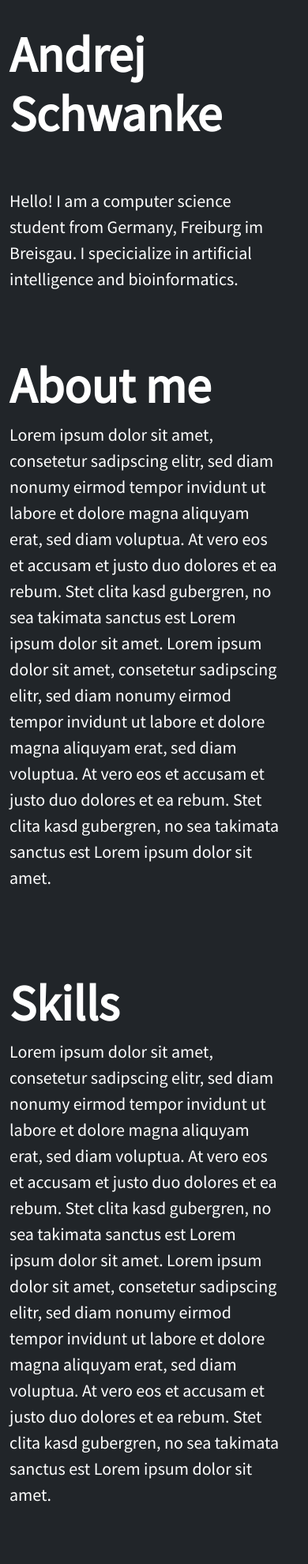
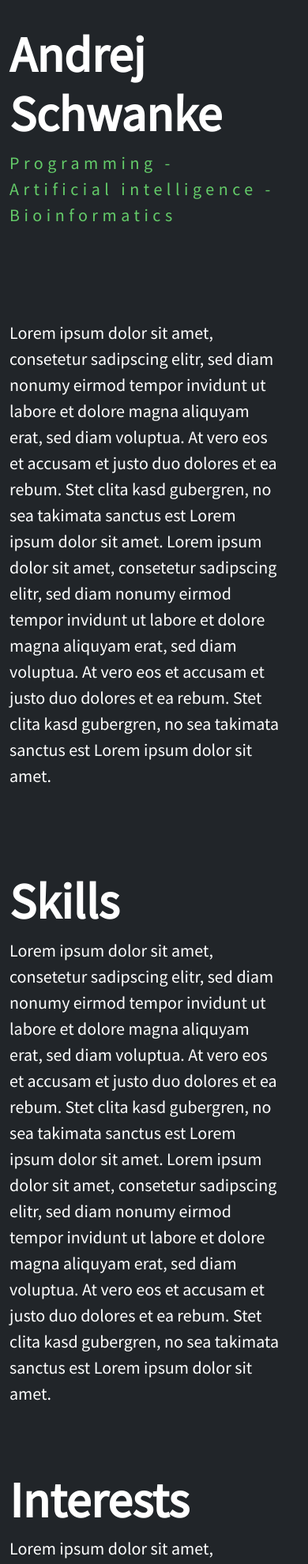
Before and after one commit to Paraaa/Website, a PHP site: page / in a window 390 px wide. Shown: the part 592-2572 px from the top of the page at 79% size. Run offline with PHP 8.4, Linux system fonts and the light colour scheme.

Commit message:
added a typewriter effect

```diff
--- a/index.html
+++ b/index.html
@@ -13,7 +13,9 @@
     <link rel="stylesheet" href="https://fonts.googleapis.com/icon?family=Material+Icons">
 
     <script src="https://cdn.jsdelivr.net/npm/bootstrap@5.2.0-beta1/dist/js/bootstrap.bundle.min.js" integrity="sha384-pprn3073KE6tl6bjs2QrFaJGz5/SUsLqktiwsUTF55Jfv3qYSDhgCecCxMW52nD2" crossorigin="anonymous"></script>
+    <script src="js/typewriter.js"></script>
     <script defer src="js/app.js"></script>
+
   </head>
 
   <body class="bg-dark">
@@ -56,17 +58,12 @@
         </section>
         <!-- Content -->
         <div class ="row d-flex justify-content-center item content">
-            <section class="content-style" id="#">
+            <section class="content-style" id="aboutme">
                 <div class="hidden">
                     <h1>Andrej <br>Schwanke</h1>
-                    <p class="pt-5">Hello! I am a computer science student from Germany, Freiburg im Breisgau.
-                    I specicialize in artificial intelligence and bioinformatics.</p>
-                </div>
-            </section>
-            <section class="content-style" id="aboutme">
-                <div class="hidden">
-                    <h1>About me</h1>
-                    <p>
+                    <p id="typewriter"></p>
+                    <!--TODO: Paddind ist nur testweise hier!-->
+                    <p style="padding-top: 100px;">
                     Lorem ipsum dolor sit amet, consetetur sadipscing elitr,
                     sed diam nonumy eirmod tempor invidunt ut labore et dolore
                     magna aliquyam erat, sed diam voluptua. At vero eos
@@ -80,6 +77,12 @@
                     </p>
                 </div>
             </section>
+            <!-- <section class="content-style" id="aboutme">
+                <div class="hidden">
+                    <h1>About me</h1>
+
+                </div>
+            </section> -->
             <section class="content-style" id="skills">&nbsp;
                 <div class="hidden">
                     <h1>Skills</h1>
--- a/js/app.js
+++ b/js/app.js
@@ -6,6 +6,8 @@
     entries.forEach((entry) => {
         if(entry.isIntersecting) {
             entry.target.classList.add('show')
+        } else {
+            entry.target.classList.remove('show')
         }
     });
 })
--- /dev/null
+++ b/js/typewriter.js
@@ -0,0 +1,15 @@
+/*
+Based on: https://www.w3schools.com/howto/howto_js_typewriter.asp
+*/
+var i = 0;
+var txt = 'Programming - Artificial intelligence - Bioinformatics'; /* The text */
+var speed = 70; /* The speed/duration of the effect in milliseconds */
+
+function typeWriter() {
+  if (i < txt.length) {
+    document.getElementById("typewriter").innerHTML += txt.charAt(i);
+    i++;
+    setTimeout(typeWriter, speed);
+  }
+}
+window.addEventListener('load', typeWriter)
--- a/style.css
+++ b/style.css
@@ -2,6 +2,11 @@
     font-family: 'Source Sans Pro' !important;
 }
 
+#typewriter {
+    letter-spacing: 0.25em;
+    color:rgb(100, 204, 105);
+    font-size: 50px;
+}
 
 a {
   text-decoration: none !important;
@@ -101,6 +106,10 @@
 }
 
 @media screen and (max-width: 990px) {
+    #mainText {
+        padding-top: 0;
+    }
+
     .background-bg {
         position: relative;
         width: 100%;
```
